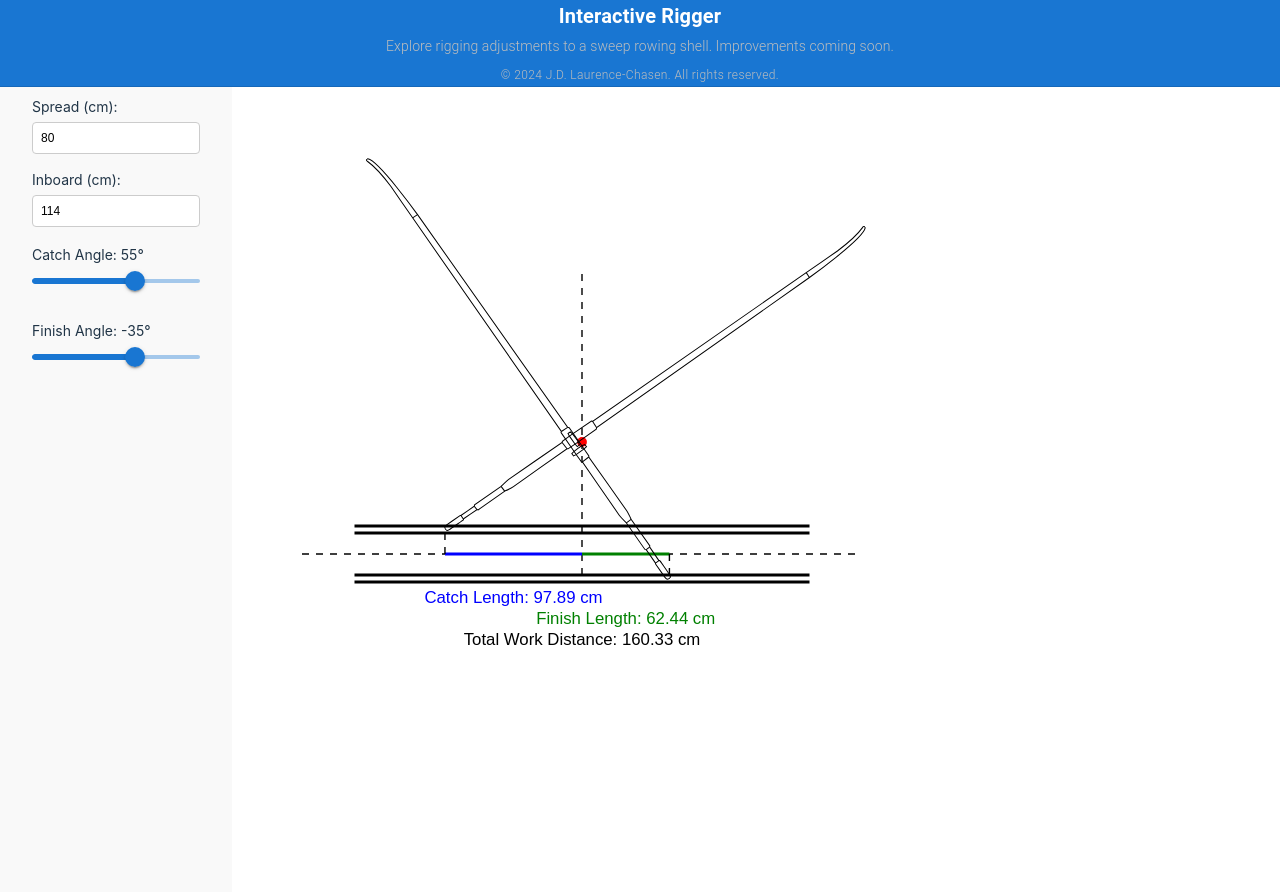
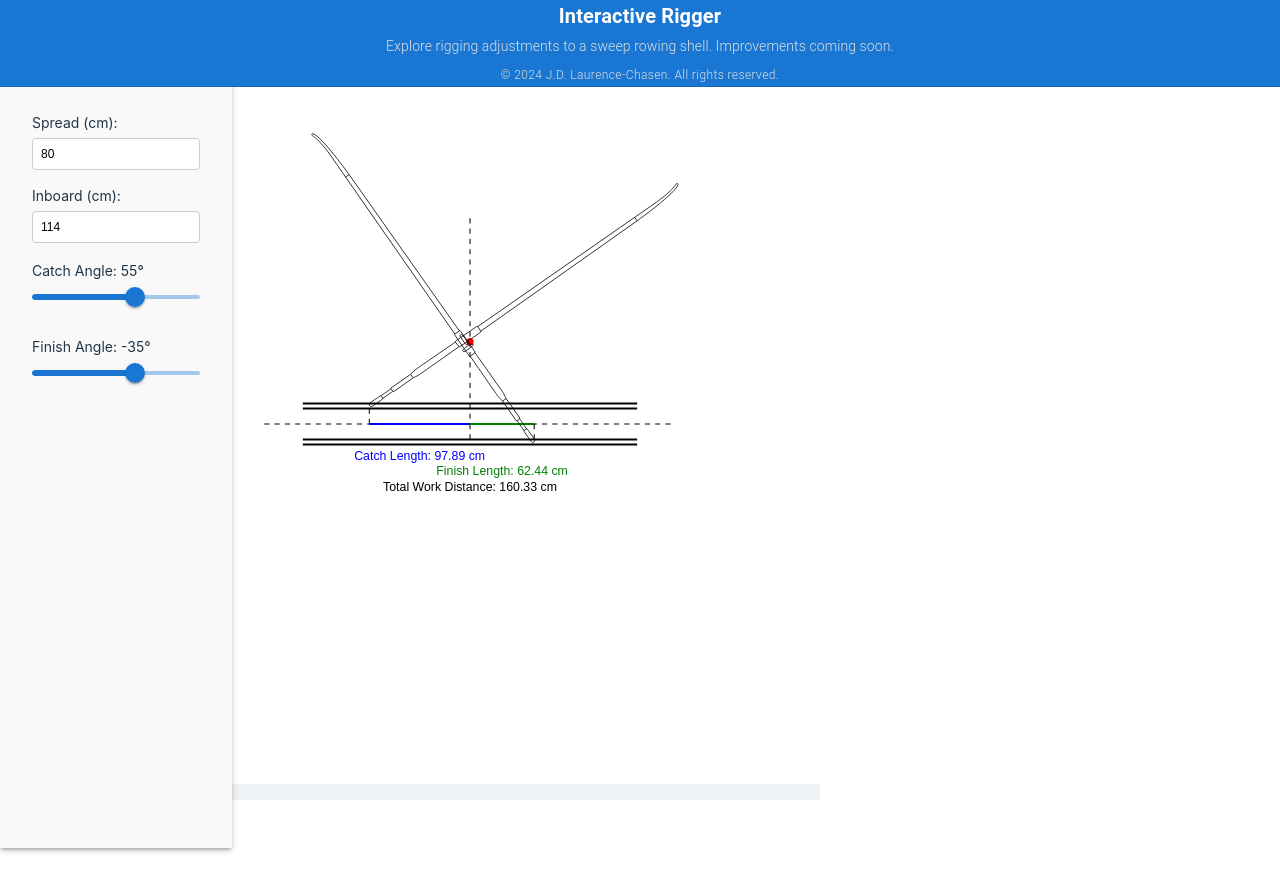
Before and after one commit to jdlaurence/interactive-rigger, a React (Vite) app: page / in a window 1280 px wide. Shown: the top 892 px of the page. After the commit the page ends 800 px from the top, so only its background shows below. Built offline with nearby package versions, Linux system fonts and the light colour scheme.

Commit message:
fix layout

```diff
--- a/src/App.jsx
+++ b/src/App.jsx
@@ -1,5 +1,5 @@
 // src/App.jsx
-import React, { useState } from 'react';
+import React, { useState, useEffect } from 'react';
 import { Box, AppBar, Toolbar } from '@mui/material';
 import ControlPanel from './components/ControlPanel';
 import SVGCanvas from './components/SVGCanvas';
@@ -19,9 +19,29 @@ function App() {
   // Conversion factor
   const pixelsPerCm = 1;
 
+  const controlPanelWidth = 200;
+  const headerHeight = 80;
+
   // SVG dimensions in cm
   const svgWidthCm = 500;
   const svgHeightCm = 700;
+
+  const [windowSize, setWindowSize] = useState({
+    height: window.innerHeight,
+  });
+
+  // Update window size on resize
+  useEffect(() => {
+    const handleResize = () => {
+      setWindowSize({
+        height: window.innerHeight,
+      });
+    };
+
+    window.addEventListener('resize', handleResize);
+    return () => window.removeEventListener('resize', handleResize);
+  }, []);
+
 
   return (
     <Box
@@ -45,17 +65,22 @@ function App() {
         display: 'flex',
         flexGrow: 1,
         overflow: 'hidden',
+        position: 'relative', // Ensure child elements respect this container as the reference for positioning
       }}
     >
       {/* Control Panel */}
       <Box
         sx={{
-            width: 200,
-            maxHeight: '100%',
+          width: controlPanelWidth,
+          height: 'calc(100vh - 64px)',
+          position: 'fixed',
+          top: 64,
+          left: 0,
           overflowY: 'auto',
           backgroundColor: '#f9f9f9',
           boxShadow: 3,
           padding: 2,
+          paddingTop: 4,
         }}
       >
         <ControlPanel
@@ -82,9 +107,10 @@ function App() {
       <Box
         sx={{
           flexGrow: 1,
+          // marginTop: `${headerHeight}px`,
+          marginLeft: 15,
           width: '700px',
-            height: '100%',
-            overflowY: 'auto',
+          height: `${windowSize.height - headerHeight}px`,
           backgroundColor: '#ffffff',
         }}
       >
--- a/src/components/Oar.jsx
+++ b/src/components/Oar.jsx
@@ -11,8 +11,6 @@ const Oar = ({
   oarAngle,
   boatToSvgX,
   boatToSvgY,
-  pivotXBoat,
-  pivotYBoat,
   inboard,
 }) => {
   // Collar point in image coordinates
--- /dev/null
+++ b/src/components/Oarlock.jsx
@@ -0,0 +1 @@
+// Oarlock.jsx
--- a/src/components/SVGCanvas.jsx
+++ b/src/components/SVGCanvas.jsx
@@ -119,7 +119,7 @@ const SVGCanvas = ({
             finishLength={finishLength}
         /> */}
 
-      {/* Pivot point (Pin) visualization */}
+      {/* Pivot point (Pin)  and oarlockvisualization */}
       <circle
         cx={boatToSvgX(pivotXBoat)}
         cy={boatToSvgY(pivotYBoat)}
@@ -138,8 +138,6 @@ const SVGCanvas = ({
         oarAngle={catchAngle}
         boatToSvgX={boatToSvgX}
         boatToSvgY={boatToSvgY}
-        pivotXBoat={pivotXBoat}
-        pivotYBoat={pivotYBoat}
         inboard={inboard}
       />
 
@@ -154,8 +152,6 @@ const SVGCanvas = ({
         oarAngle={finishAngle}
         boatToSvgX={boatToSvgX}
         boatToSvgY={boatToSvgY}
-        pivotXBoat={pivotXBoat}
-        pivotYBoat={pivotYBoat}
         inboard={inboard}
       />
     </svg>
--- a/src/components/SiteHeader.jsx
+++ b/src/components/SiteHeader.jsx
@@ -34,14 +34,14 @@ export const SiteHeader = () => {
         <Typography
           variant="subtitle2"
           component="h2"
-          sx={{ fontWeight: 300, color: 'grey.400', mt: 0.5 }}
+          sx={{ fontWeight: 300, color: 'grey.300', mt: 0.5 }}
         >
           Explore rigging adjustments to a sweep rowing shell. Improvements coming soon.
         </Typography>
         <Typography
           variant="caption"
           component="p"
-          sx={{ fontWeight: 300, color: 'grey.400', mt: 1 }}
+          sx={{ fontWeight: 300, color: 'grey.300', mt: 1 }}
         >
           © 2024 J.D. Laurence-Chasen. All rights reserved.
         </Typography>
```
Lines whose indentation alone changed are shown as unchanged.
